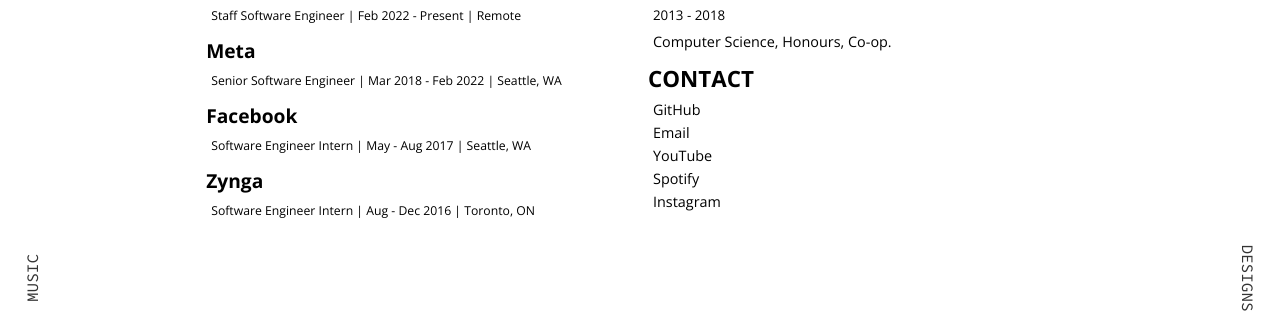
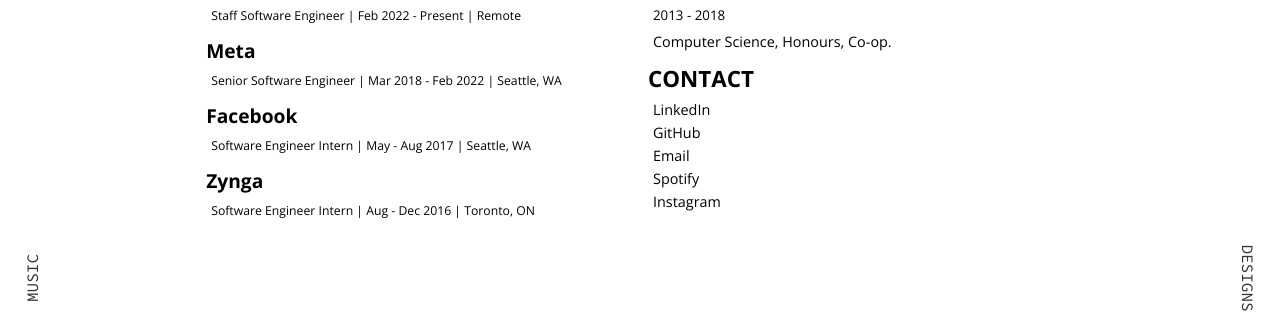
Before and after one commit to kevhou/kevhou.github.io, a Jekyll site: the page built from resume/index.html, in a window 1280 px wide. Shown: the part 182-495 px from the top of the page. Built offline with Jekyll 4.4.1, drawn with Linux system fonts in a browser that asks for light colours.

Commit message:
Update index.html

```diff
--- a/resume/index.html
+++ b/resume/index.html
@@ -58,9 +58,10 @@
       </div>
 
       <h1>CONTACT</h1>
+      <a class="highlight" href="https://www.linkedin.com/in/kev-hou/" target="_blank">LinkedIn</a>
       <a class="highlight" href="https://github.com/kevhou" target="_blank">GitHub</a>
-      <a class="highlight" href="mailto:kevhou1995@gmail.com">Email</a>
-      <a class="highlight" href="https://www.youtube.com/user/KidSoulBeats" target="_blank">YouTube</a>
+      <a class="highlight" href="mailto:kevhou.dev@gmail.com">Email</a>
+<!--       <a class="highlight" href="https://www.youtube.com/user/KidSoulBeats" target="_blank">YouTube</a> -->
       <a class="highlight" href="https://open.spotify.com/artist/1t63Q5VWRLWVWWzRzSiKFE" target="_blank">Spotify</a>
       <a class="highlight" href="http://Instagram.com/kidsoulstudio" target="_blank">Instagram</a>
     </div>
```
